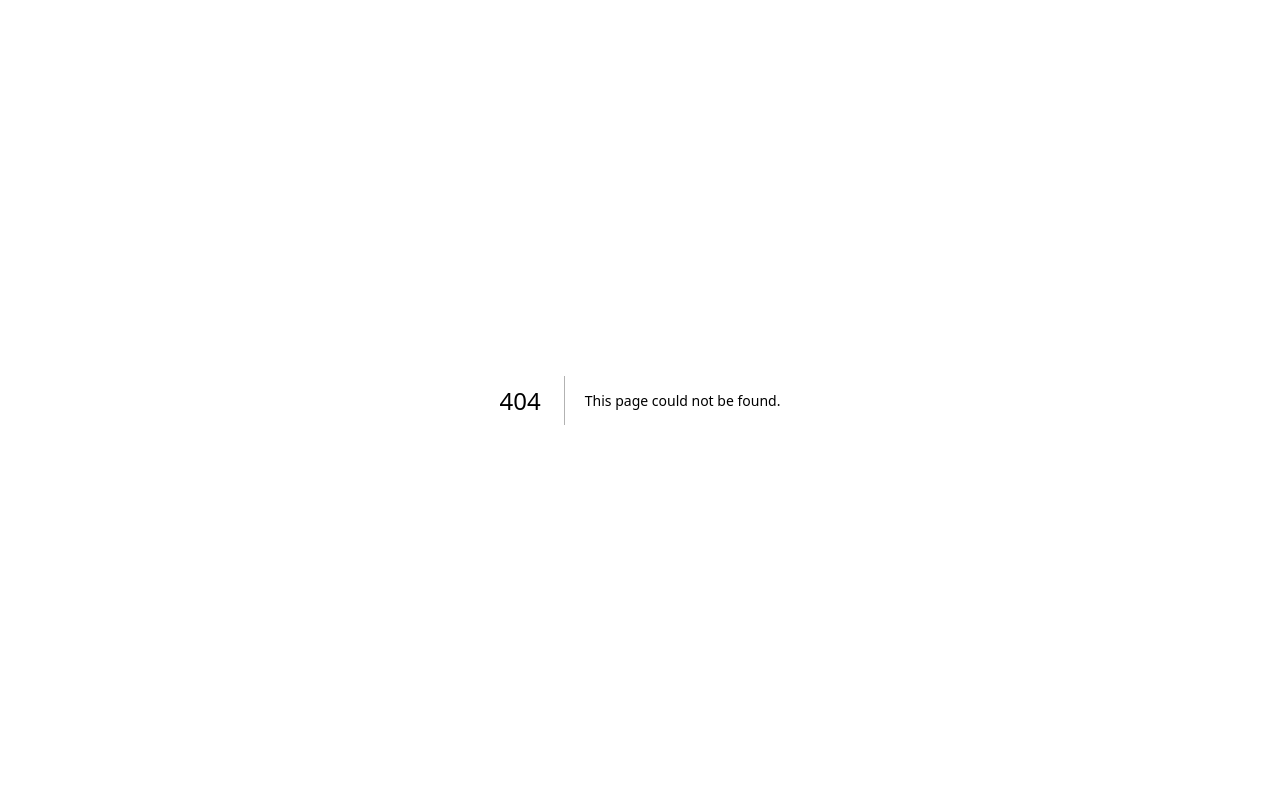
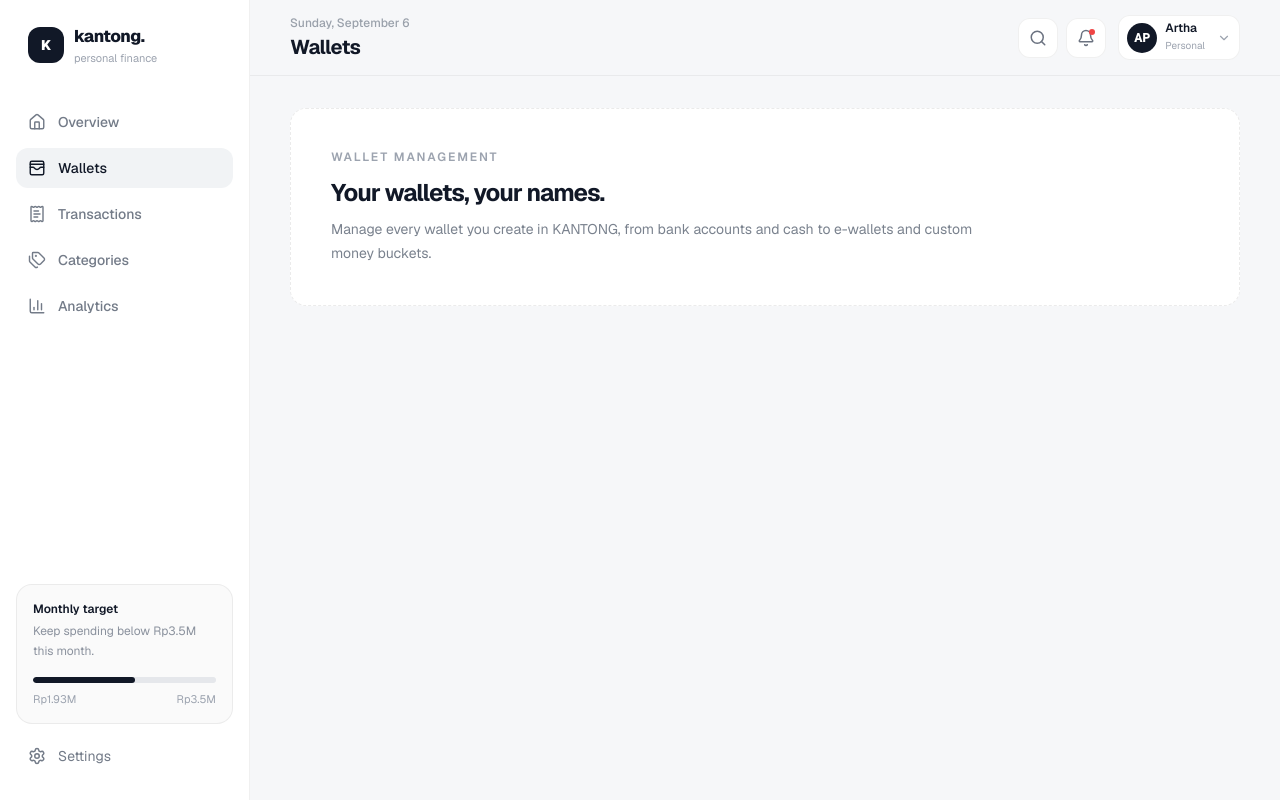
Before and after one commit to arthawansz/kantong, a Next.js app: page /wallets in a window 1280 px wide. Before the commit this address had no page. Built offline with nearby package versions, Linux system fonts and the light colour scheme.

Commit message:
add wallets page route

```diff
--- /dev/null
+++ b/src/app/(pages)/wallets/page.js
@@ -0,0 +1,11 @@
+import PagePlaceholder from "../../components/PagePlaceholder";
+
+export default function WalletsPage() {
+  return (
+    <PagePlaceholder
+      eyebrow="Wallet management"
+      title="Your wallets, your names."
+      description="Manage every wallet you create in KANTONG, from bank accounts and cash to e-wallets and custom money buckets."
+    />
+  );
+}
```
